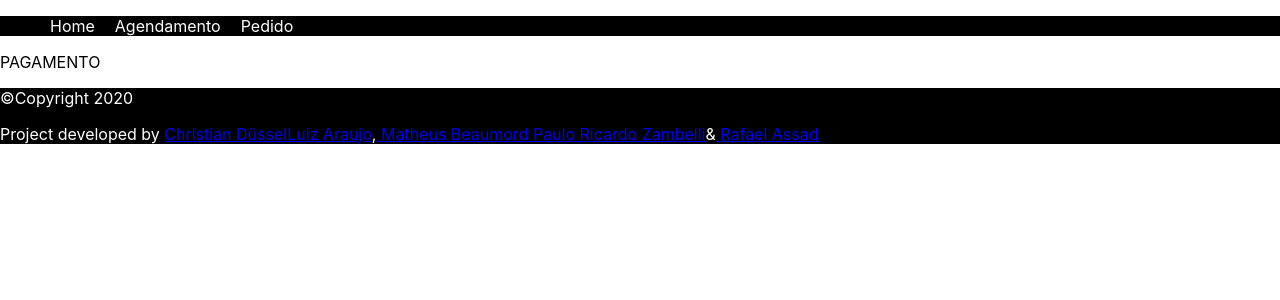
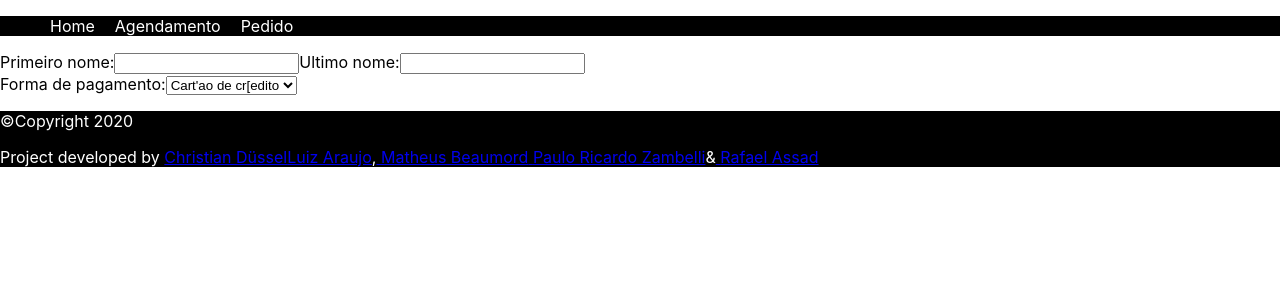
Before and after one commit to pauloricardoz/hackathon-ambev, a React (Create React App) app: page /Pagamento in a window 1280 px wide. Shown: the top 300 px of the page. Built offline with nearby package versions, Linux system fonts and the light colour scheme.

Commit message:
coming back

```diff
--- a/src/pages/pagamento.js
+++ b/src/pages/pagamento.js
@@ -1,7 +1,31 @@
-import React from 'react';
+import React, { useContext, useState } from 'react';
+import myContext from '../Context';
 
 function Pagamento() {
-  return <div>PAGAMENTO</div>;
+  const { date, CEP, city, cart } = useContext(myContext);
+  const [metod, setMetod] = useState(null);
+  return (
+    <div>
+      <form>
+        <label htmlFor="first">Primeiro nome:</label>
+        <input name="first" />
+
+        <label htmlFor="last">Ultimo nome:</label>
+        <input name="last" />
+
+
+      </form>
+      <form>
+        <label>Forma de pagamento:</label>
+        <select onClick={(e) => setMetod(e.target.value)}>
+          <option value="credit">Cart'ao de cr[edito</option>
+          <option value="boleto">Boleto</option>
+          <option value="transfer">Transferencia</option>
+          <option value="pix">Pix</option>
+        </select>
+      </form>
+    </div>
+  );
 }
 
 export default Pagamento;
```
Also changed, not shown: 1 other file (tests, documents, lock files or other folders).
